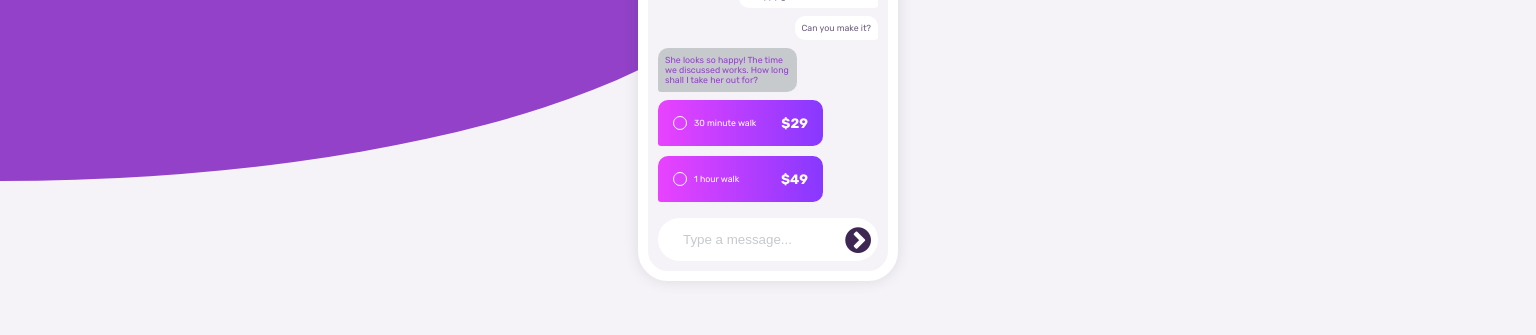
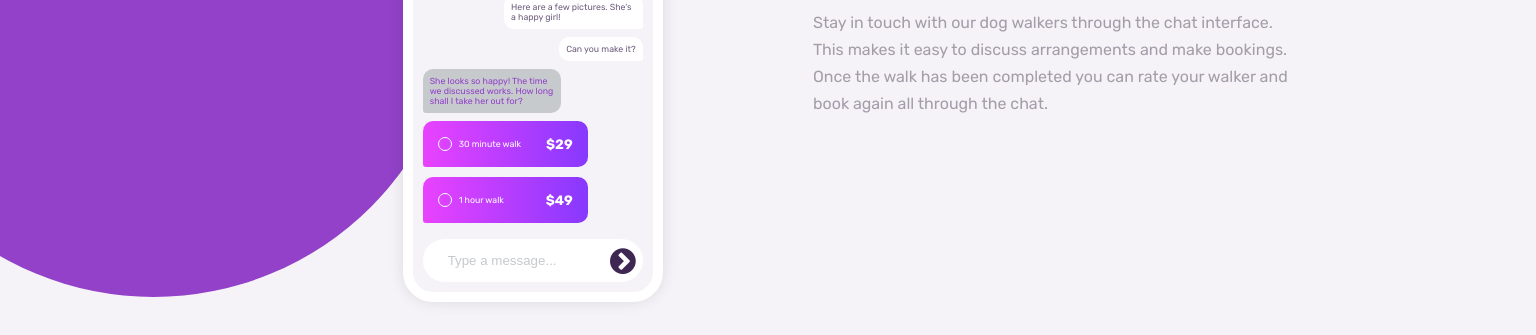
Before and after one commit to katy-paola/chat-app-css-illustration-master, a plain HTML site: page index.html in a window 1536 px wide. Shown: the part 319-654 px from the top of the page. Drawn offline with Linux system fonts and the light colour scheme; files whose address does not match are found by name.

Commit message:
💄 desktop design ok

```diff
--- a/css/styles.css
+++ b/css/styles.css
@@ -250,3 +250,33 @@ body::before{
 .footer-paragraph__link{
     color: inherit;
 }
+
+@media screen and (min-width: 1440px){
+    body{
+        display: grid;
+        grid-template-columns: 1fr 1fr;
+        grid-template-rows: 1fr auto;
+        min-height: 100vh;
+        justify-items: end;
+        row-gap: 0;
+    }
+    body::before{
+        left: -10%;
+        width: 40%;
+        height: 77vh;
+        border-radius: 0 0 500px 500px;
+    }
+    .container{
+        margin-right: 12%;
+        margin-top: 0;
+    }
+    .article__item{
+        text-align: start;
+    }
+    .article__item--paragraph{
+        max-width: 70%;
+    }
+    .footer{
+        grid-column: 1 / -1;
+    }
+}
```
